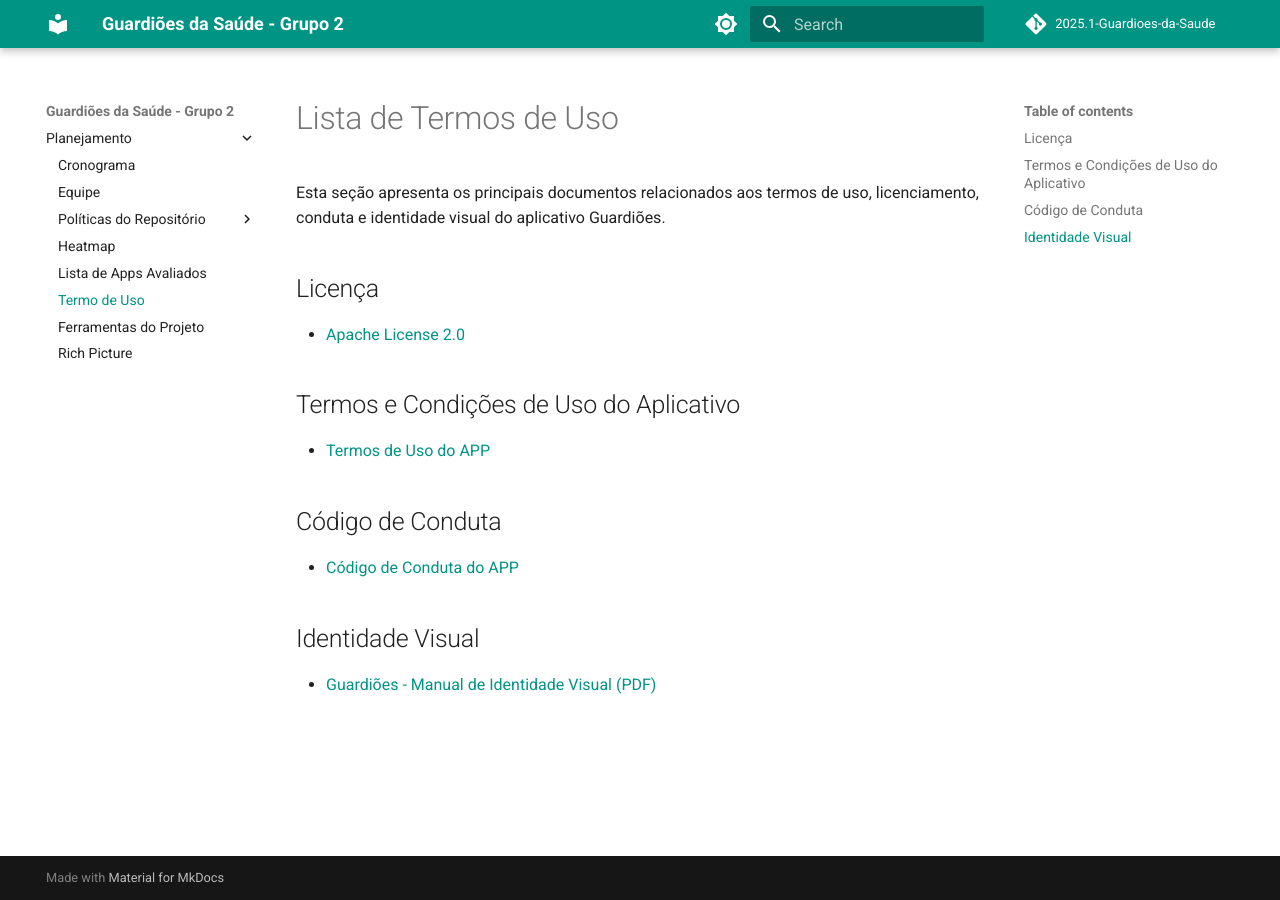
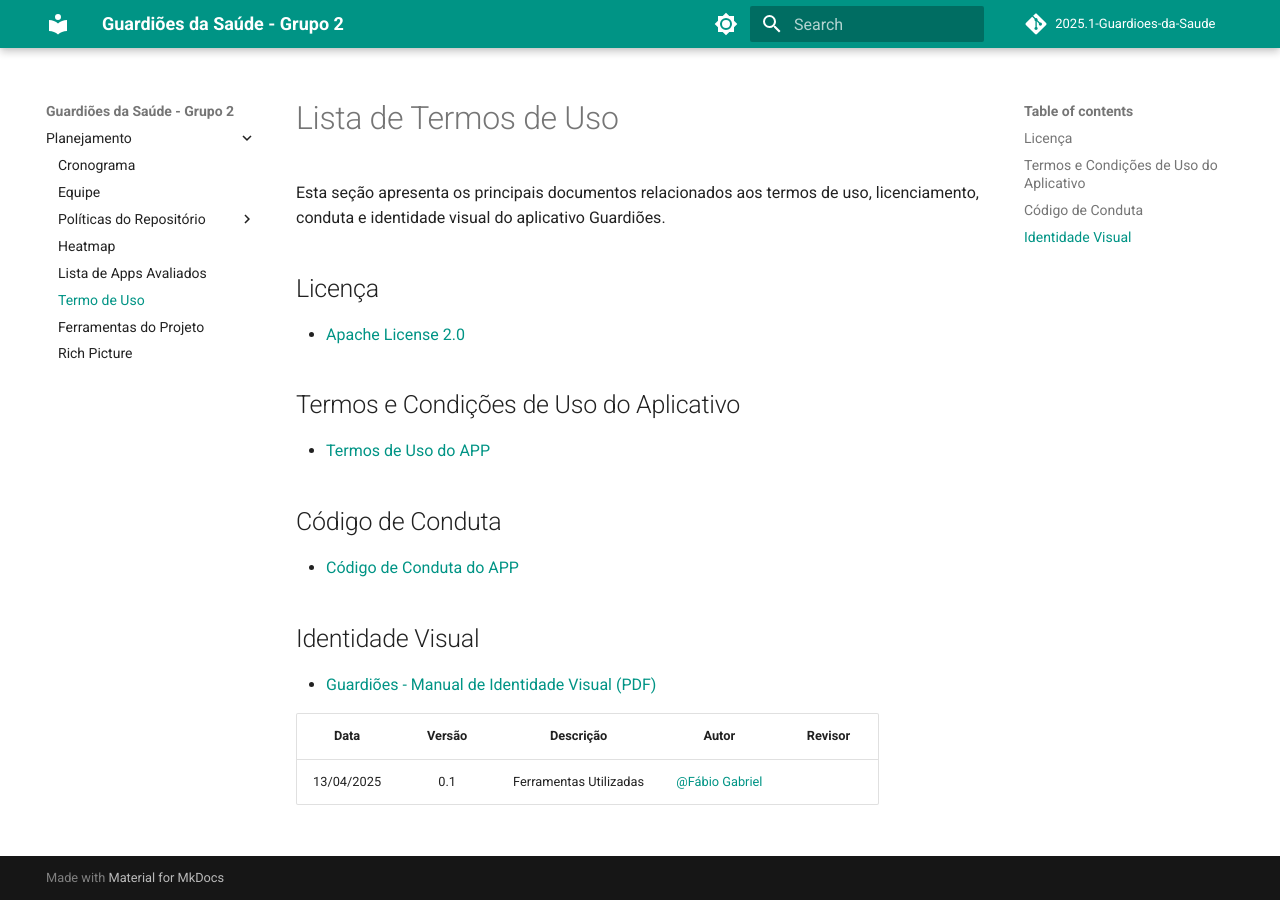
Before and after one commit to Requisitos-de-Software/2025.1-Guardioes-da-Saude, an MkDocs documentation site: the page built from docs/planejamento/termo-de-uso.md, in a window 1280 px wide. Built offline with MkDocs 1.6.1 and Material for MkDocs 9.7.7, drawn with Linux system fonts in a browser that asks for light colours.

Commit message:
:mem: (#P01)-adicao-da-lista-de-termos-de-uso

```diff
--- a/docs/planejamento/termo-de-uso.md
+++ b/docs/planejamento/termo-de-uso.md
@@ -17,3 +17,8 @@ Esta seção apresenta os principais documentos relacionados aos termos de uso,
 ##  Identidade Visual
 
 - [Guardiões - Manual de Identidade Visual (PDF)](https://github.com/ProEpiDesenvolvimento/guardioes-app/blob/master/doc/Guardioes-ID-Visual.pdf)
+
+
+| Data       | Versão | Descrição                                 | Autor             | Revisor           |
+| :--------: | :----: | :----------:                              | :---------------: | :---------------: |
+| 13/04/2025 |  0.1   | Ferramentas Utilizadas                    | [@Fábio Gabriel](https://github.com/fabinsz)| [](https://github.com/)|
```
